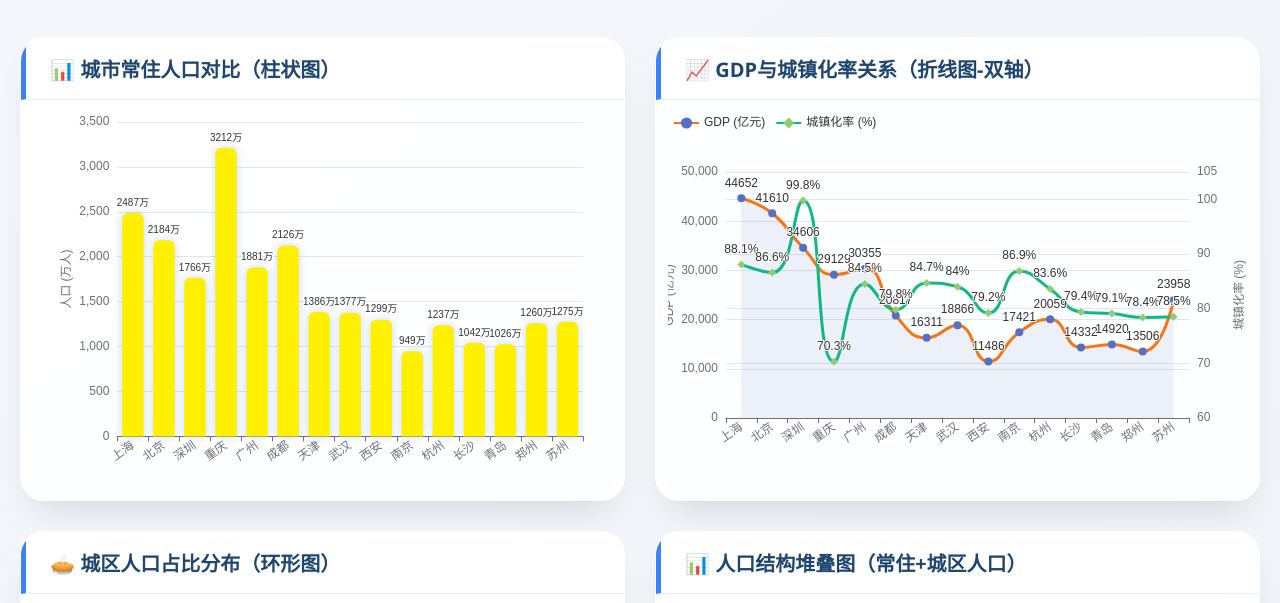
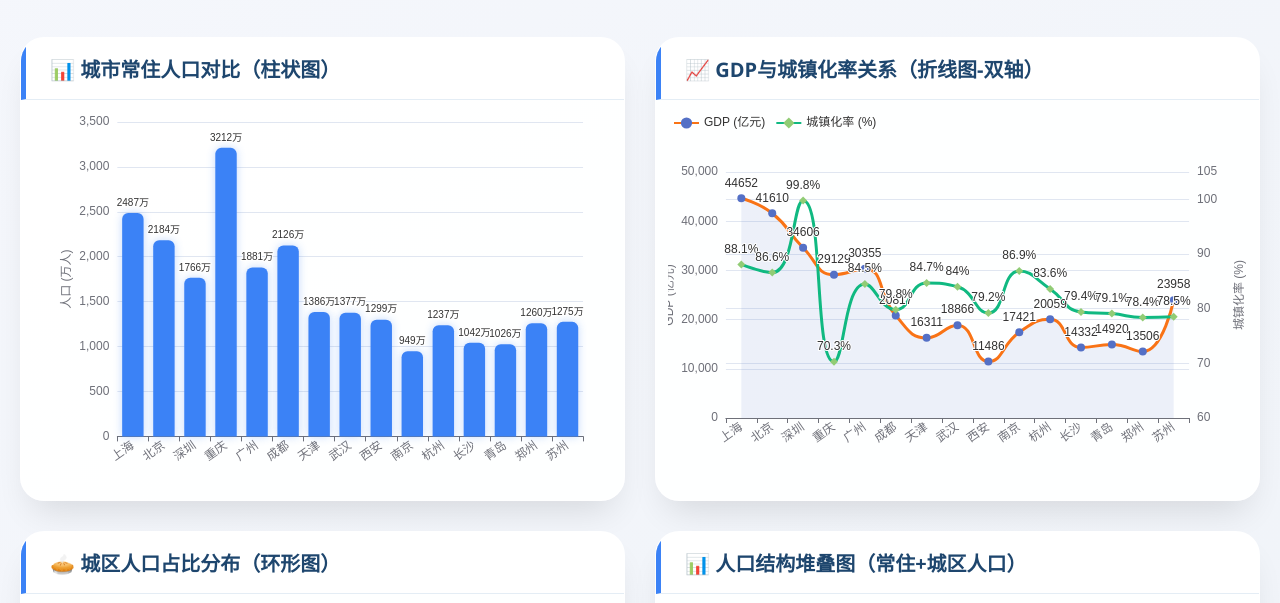
Before and after one commit to Romantic-x/FirstLove, a plain HTML site: page index.html in a window 1280 px wide. Shown: the part 133-736 px from the top of the page. Drawn offline with nearby package versions, Linux system fonts and the light colour scheme.

Commit message:
Update index.html

```diff
--- a/index.html
+++ b/index.html
@@ -141,7 +141,7 @@
         yAxis: { type: 'value', name: '人口 (万人)', nameLocation: 'middle', nameGap: 45 },
         series: [{
             name: '常住人口', type: 'bar', data: cityData.population,
-            itemStyle: { borderRadius: [6,6,0,0], color: '#fff000', shadowColor: 'rgba(59,130,246,0.3)', shadowBlur: 8 },
+            itemStyle: { borderRadius: [6,6,0,0], color: '#3b82f6', shadowColor: 'rgba(59,130,246,0.3)', shadowBlur: 8 },
             label: { show: true, position: 'top', formatter: '{c}万', fontSize: 10 }
         }]
     });
```
